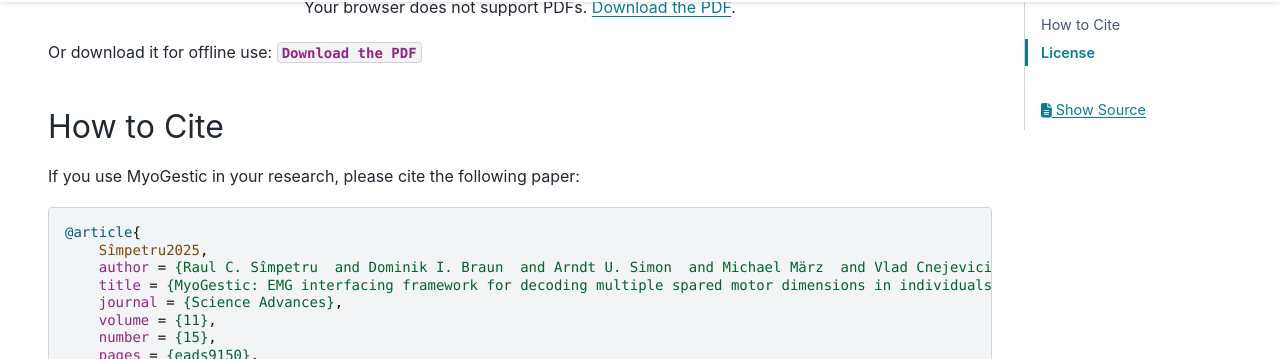
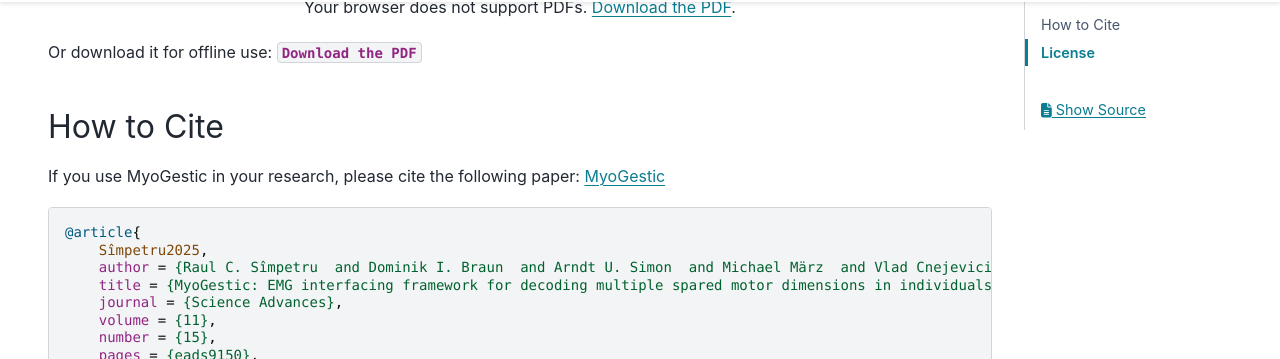
Before and after one commit to NsquaredLab/MyoGestic, a Sphinx documentation site: the page built from docs/source/index.rst, in a window 1280 px wide and 900 px high, scrolled down 1829 px. Shown: the part 134-493 px from the top of the window. Built offline with Sphinx 7.4.7 and the PyData theme 0.15.4, drawn with Linux system fonts in a browser that asks for light colours; pages that are not in the unit, such as notebooks, are missing from menus.

Commit message:
Update index.rst for improved layout and citation formatting

```diff
--- a/docs/source/index.rst
+++ b/docs/source/index.rst
@@ -96,8 +96,8 @@ Explore the fundamentals in our comprehensive tutorial:
 
 .. raw:: html
 
-   <div style="text-align: center; margin-bottom: 1em;">
-       <object data="_static/MyoGestic_Tutorial.pdf#view=Fit#toolbar=0#statusbar=0#navpanes=0" type="application/pdf" width="960" height="540">
+   <div style="text-align: center; margin-bottom: 1em; max-width: 960px; margin-left: auto; margin-right: auto;">
+       <object data="_static/MyoGestic_Tutorial.pdf#view=Fit#toolbar=0#statusbar=0#navpanes=0" type="application/pdf" width="100%" height="540">
            <p>Your browser does not support PDFs. <a href="_static/MyoGestic_Tutorial.pdf">Download the PDF</a>.</p>
        </object>
    </div>
@@ -106,7 +106,7 @@ Or download it for offline use: :download:`Download the PDF <_static/MyoGestic_T
 
 How to Cite
 -----------
-If you use MyoGestic in your research, please cite the following paper:
+If you use MyoGestic in your research, please cite the following paper: `MyoGestic <https://www.science.org/doi/abs/10.1126/sciadv.ads9150>`_
 
 .. code-block:: bibtex
 
```
